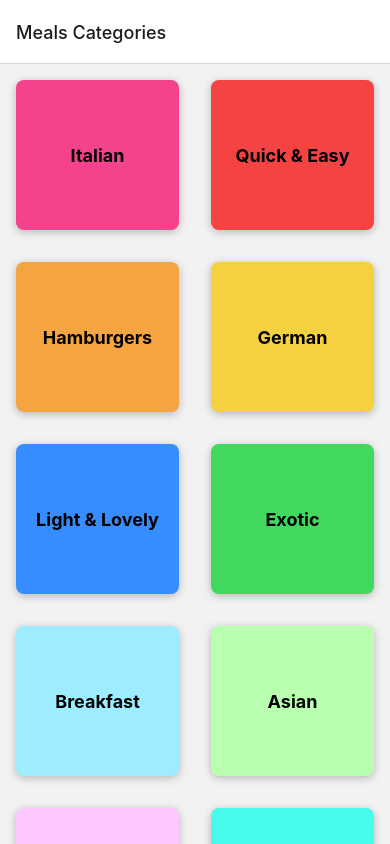
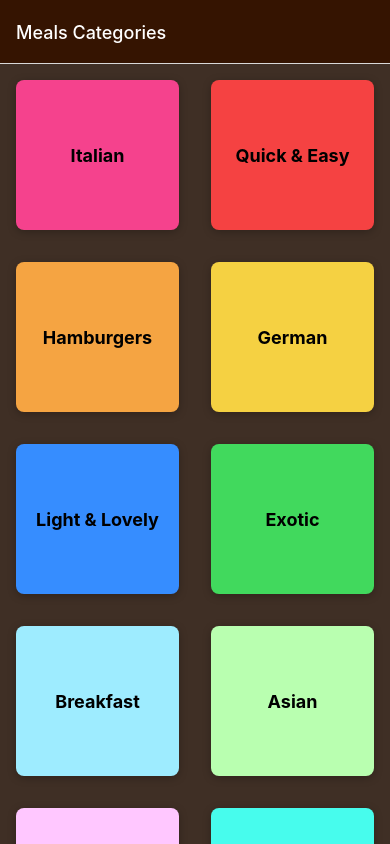
Before and after one commit to AshanSandeep06/React-native-meal-app, a React Native app: screen / in a window 390 px wide. Built offline with nearby package versions, Linux system fonts and the light colour scheme.

Commit message:
Adding screenOptions prop to stack.navigator component

```diff
--- a/App.js
+++ b/App.js
@@ -18,10 +18,24 @@ export default function App() {
 
             <NavigationContainer>
                 {/* Me Native stack navigator ekata, Screens tika denna ona */}
-                <Stack.Navigator initialRouteName='MealsCategories'>
+                <Stack.Navigator initialRouteName='MealsCategories' screenOptions={{ title: "Meals Categories",
+                    headerStyle: {backgroundColor: "#351401"},
+                    headerTintColor: "#fff",
+                    contentStyle:{backgroundColor: "#3f2f25"}}
+                }>
                     {/* name --> kyna prop eka magin me screen ekata header ekk set wenwa */}
-                    <Stack.Screen name="MealsCategories" component={CategoriesScreen} options={{ title: "Meals Categories" }} />
-                    <Stack.Screen name="MealsOverview" component={MealsOverviewScreen} options={{ title: "Meals Overview" }} />
+                    <Stack.Screen name="MealsCategories" component={CategoriesScreen}
+                        // options={{ title: "Meals Categories",
+                        //     headerStyle: {backgroundColor: "#351401"},
+                        //     headerTintColor: "#fff",
+                        //     contentStyle:{backgroundColor: "#3f2f25"} }}
+                    />
+                    <Stack.Screen name="MealsOverview" component={MealsOverviewScreen}
+                        // options={{ title: "Meals Overview",
+                        //     headerStyle: {backgroundColor: "#351401"},
+                        //     headerTintColor: "#fff",
+                        //     contentStyle:{backgroundColor: "#3f2f25"} }}
+                    />
                 </Stack.Navigator>
             </NavigationContainer>
         </>
```
